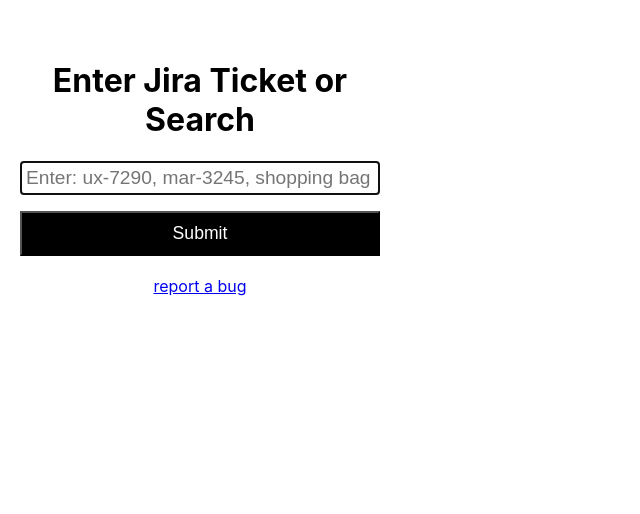
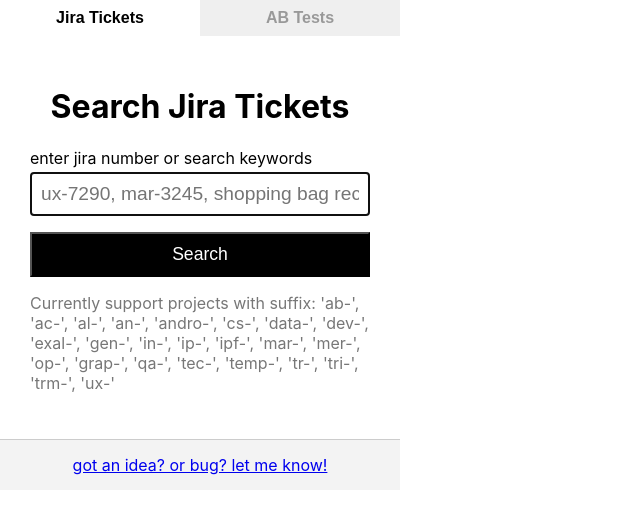
Before and after one commit to levelingup/jira-chrome-extension, a React (Create React App) app: page / in a window 1280 px wide. Shown: the top 514 px of the page, without its empty margins (0-640 px from the left). Built offline with nearby package versions, Linux system fonts and the light colour scheme.

Commit message:
manifesto 3 update with toggle ab test

```diff
--- a/package.json
+++ b/package.json
@@ -10,7 +10,7 @@
   },
   "scripts": {
     "start": "react-scripts start",
-    "build": "react-scripts build",
+    "build": "INLINE_RUNTIME_CHUNK=false react-scripts build",
     "test": "react-scripts test",
     "eject": "react-scripts eject"
   },
--- a/src/App.css
+++ b/src/App.css
@@ -1,17 +1,51 @@
 .App {
   width: 400px;
-  padding:40px 0 50px;;
   text-align: center;
+  display: flex;
+  flex-direction: column;
+  background-color: #f3f3f3;
+}
+.App-tab {
+  display: flex;
+}
+.App-tab-header {
+  flex: 1;
+  height: 36px;
+  display: flex;
+  align-items: center;
+  justify-content: center;
+  font-weight: bold;
+  color: #999;
+  font-size: 16px;
+  cursor: pointer;
+  border: 0;
+}
+.App-tab-header.active {
+  color: #000;
+  background-color: #fff;
+}
+.App-main {
+  background-color: #fff;
+  flex: 1;
+  padding: 30px;
+}
+.App-ab-info {
+  text-align: left;
+}
+.App-jira-info {
+  text-align: left;
+  color: #777;
 }
 .App-form {
-  margin: 20px;
+  text-align: initial;
 }
 .App-input {
   width: 100%;
-  padding: 5px;
+  padding: 10px;
   font-size: 1.2em;
   box-sizing: border-box;
   border: thin solid #000;
+  margin-top: 4px;
 }
 
 .App-submit {
@@ -22,3 +56,9 @@
   font-size: 1.1em;
   padding: 10px;
 }
+
+.App-report-link {
+  margin-top: auto;
+  padding: 15px;
+  border-top: thin solid #ccc;
+}
--- a/src/App.js
+++ b/src/App.js
@@ -1,16 +1,25 @@
+/*global chrome*/
+
 import React from 'react';
 import './App.css';
 
 class App extends React.Component {
-  constructor(props){
+  constructor(props) {
     super(props);
     this.state = {
-      ticket: ''
+      ticket: '',
+      abTestGroup: '',
+      activeTab: 'jira-tickets'
+
     };
 
     this.handleChange = this.handleChange.bind(this);
     this.handleSubmit = this.handleSubmit.bind(this);
+    this.handleChangeAbTestGroup = this.handleChangeAbTestGroup.bind(this);
+    this.handleSubmitAbTest = this.handleSubmitAbTest.bind(this);
+    this.handleTabClick = this.handleTabClick.bind(this);
   }
+
 
   prefix = () => {
 
@@ -22,50 +31,142 @@
     });
   }
 
+  handleChangeAbTestId(event) {
+    this.setState({
+      abTestId: event.target.value
+    });
+  }
+  handleChangeAbTestGroup(event) {
+    this.setState({
+      abTestGroup: event.target.value
+    });
+  }
   handleSubmit(event) {
     event.preventDefault();
 
-    const prefix = ['ac-', 'al-', 'an-', 'andro-' , 'cs-', 'data-', 'dev-', 'exal-', 'gen-', 'in-' , 'ip-', 'ipf-', 'klar-', 'mar-', 'mer-', 'op-' , 'grap-', 'qa-', 'ruzirwzin', 'tec-', 'temp-', 'tr-', 'tri-', 'trm-', 'ux-']
+    const prefix = ['ab-', 'ac-', 'al-', 'an-', 'andro-', 'cs-', 'data-', 'dev-', 'exal-', 'gen-', 'in-', 'ip-', 'ipf-', 'mar-', 'mer-', 'op-', 'grap-', 'qa-', 'tec-', 'temp-', 'tr-', 'tri-', 'trm-', 'ux-']
     const paramsTicket = this.state.ticket;
     //https://revolve.atlassian.net/issues/?jql=text%20~%20%22fdafasdsa%22
     // checks to see if its 1 word (most likely jira ticket)
 
     let url = '';
-    if(paramsTicket.split(' ').length === 1){
+    if (paramsTicket.split(' ').length === 1) {
 
       // check if the word is within our jira ticket #s
       if (prefix.some(v => paramsTicket.includes(v))) {
         url = `https://revolve.atlassian.net/browse/${paramsTicket}`;
       } else {
-        url = `https://revolve.atlassian.net/secure/QuickSearch.jspa?searchString=${paramsTicket}`
+        url = `https://revolve.atlassian.net/issues/?jql=text~"${paramsTicket}"`
       }
 
     } else {
-      url = `https://revolve.atlassian.net/secure/QuickSearch.jspa?searchString=${paramsTicket}`
+      url = `https://revolve.atlassian.net/issues/?jql=text~"${paramsTicket}"`
     }
     const win = window.open(url, '_blank');
     win.focus();
 
   }
 
-  render(){
-    return(
+  handleSubmitAbTest(event) {
+    event.preventDefault();
+
+    const input = this.state.abTestGroup.trim(); // Get the user input and remove leading/trailing whitespace
+
+    const parts = input.split(' '); // Split the input by space
+    if (parts.length === 2) {
+      const [abTestId, abTestGroup] = parts;
+
+      // Get the current tab
+      chrome.tabs.query({ active: true, currentWindow: true }, (tabs) => {
+        if (tabs && tabs.length > 0) {
+          const tab = tabs[0];
+
+          // Modify the URL of the current tab
+          const url = new URL(tab.url);
+          url.searchParams.set('abtest', abTestId);
+          url.searchParams.set('group', abTestGroup);
+
+          // Update the URL of the current tab
+          chrome.tabs.update(tab.id, { url: url.href });
+        }
+      });
+    } else {
+      // Handle invalid input
+      console.log('Invalid input format');
+    }
+  }
+
+  handleTabClick(tab) {
+    this.setState({
+      activeTab: tab
+    });
+  }
+
+  render() {
+    const { activeTab } = this.state;
+
+    return (
       <div className="App">
-        <h1>Enter Jira Ticket or Search</h1>
-        <form className="App-form" onSubmit={this.handleSubmit}>
-          <input autoFocus
-                 className="App-input"
-                 type = "text"
-                 name = "ticket"
-                 value = {this.state.ticket}
-                 onChange = {this.handleChange}
-                 placeholder = "Enter: ux-7290, mar-3245, shopping bag recs" />
-          <button className="App-submit" type="submit">Submit</button>
-        </form>
-        <a href="mailto:andrew.liu@revolve.com?subject=Google Chrome Extension Bug Report" target="_blank" rel="noopener noreferrer">report a bug</a>
+        <div className='App-tab'>
+          <button
+            className={`App-tab-header ${activeTab === 'jira-tickets' ? 'active' : ''}`}
+            onClick={() => this.handleTabClick('jira-tickets')}
+          >
+            Jira Tickets
+          </button>
+          <button
+            className={`App-tab-header ${activeTab === 'ab-tests' ? 'active' : ''}`}
+            onClick={() => this.handleTabClick('ab-tests')}
+          >
+            AB Tests
+          </button>
+        </div>
+        {/* Jira Tickets */}
+        {activeTab === 'jira-tickets' && (
+          <div className='App-main jira-tickets'>
+            <h1>Search Jira Tickets</h1>
+            <form className="App-form" onSubmit={this.handleSubmit}>
+              <label htmlFor='jira-ticket'>enter jira number or search keywords</label>
+              <input autoFocus
+                className="App-input"
+                id='jira-ticket'
+                type="text"
+                name="ticket"
+                value={this.state.ticket}
+                onChange={this.handleChange}
+                placeholder="ux-7290, mar-3245, shopping bag recs" />
+              <button className="App-submit" type="submit">Search</button>
+            </form>
+            <p className="App-jira-info">
+              Currently support projects with suffix:
+              'ab-', 'ac-', 'al-', 'an-', 'andro-', 'cs-', 'data-', 'dev-', 'exal-', 'gen-', 'in-', 'ip-', 'ipf-', 'mar-', 'mer-', 'op-', 'grap-', 'qa-', 'tec-', 'temp-', 'tr-', 'tri-', 'trm-', 'ux-'
+            </p>
+          </div>
+        )}
+        {activeTab === 'ab-tests' && (
+          <div className='App-main ab-tests'>
+            <h1>AB Tickets</h1>
+            <div className='App-ab-info'>
+            <p>You can switch between group A and B by just typing in the AB test number followed by the group letter, then press enter</p>
+            <p>Example:</p>
+            <p>1234 b</p>
+            </div>
+            <form className="App-form" onSubmit={this.handleSubmitAbTest}>
+              <input autoFocus
+                className="App-input"
+                type="text"
+                name="abtest-group"
+                value={this.state.abTestGroup}
+                onChange={this.handleChangeAbTestGroup}
+                placeholder="1234 b" />
+              <button className="App-submit" type="submit">Submit</button>
+            </form>
+          </div>
+        )}
+
+        <a href="mailto:andrew.liu@revolve.com?subject=Google Chrome Extension" target="_blank" rel="noopener noreferrer" className="App-report-link">got an idea? or bug? let me know!</a>
       </div>
     );
   }
 };
-
 export default App;
```
Also changed, not shown: public/background.js (+36 -5 lines), public/manifest.json, 2 other files (tests, documents, lock files or other folders).
